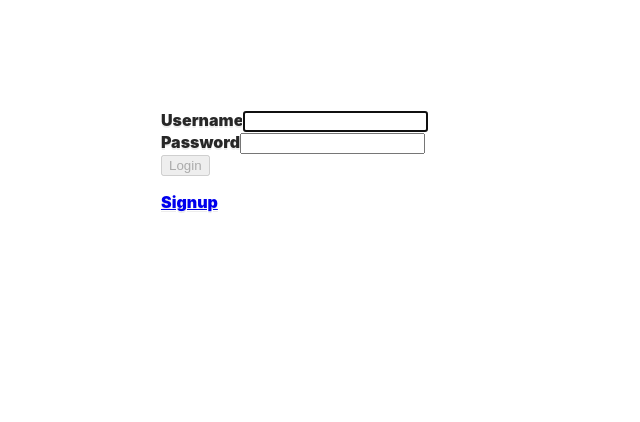
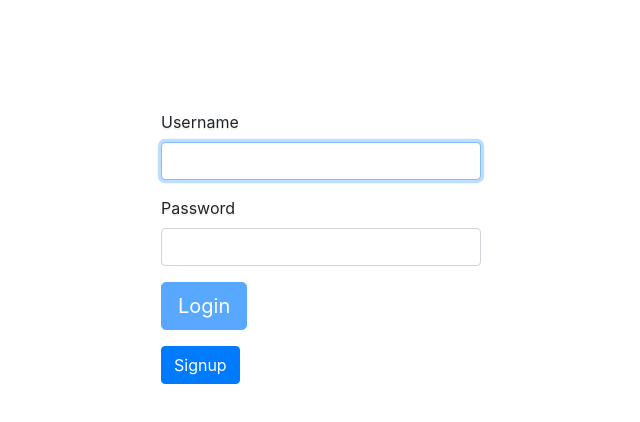
Before and after one commit to ICHACK2021/DrawingSocialMedia, a React (Create React App) app in the folder drawing-social-media/: page /login in a window 1280 px wide. Shown: the top 422 px of the page, without its empty margins (319-959 px from the left). Built offline with nearby package versions, Linux system fonts and the light colour scheme.

Commit message:
made a nice bootsrap login style

```diff
--- a/drawing-social-media/src/App.js
+++ b/drawing-social-media/src/App.js
@@ -2,6 +2,8 @@
 import { BrowserRouter, Switch, Route } from "react-router-dom";
 import Login from './Pages/Login'
 import Signup from './Pages/Signup';
+import Button from 'react-bootstrap/Button'
+import 'bootstrap/dist/css/bootstrap.min.css'
 
 const App = () => {
 
@@ -16,6 +18,7 @@
         </Route>
         <Route path="/">
           <button onClick={sendRequest}>click</button>
+          <Button onClick={sendRequest}>Test button</Button>
         </Route>
       </Switch>
     </BrowserRouter>
--- a/drawing-social-media/src/Pages/Login.js
+++ b/drawing-social-media/src/Pages/Login.js
@@ -2,7 +2,7 @@
 import  {Button, Form }  from "react-bootstrap";
 import {Link} from "react-router-dom";
 import "./Login.css";
-
+import 'bootstrap/dist/css/bootstrap.min.css'
 
 const validateForm = (username, password) => {
   return 0 < username.length && username.length <= 20 && 0 < password.length && password.length <= 20;
@@ -48,9 +48,9 @@
         </Button>
         <Link to="/signup">
           <p/>
-        <div>
+        <Button>
             Signup
-        </div>
+        </Button>
         </Link>
       </Form>
     </div>
```
